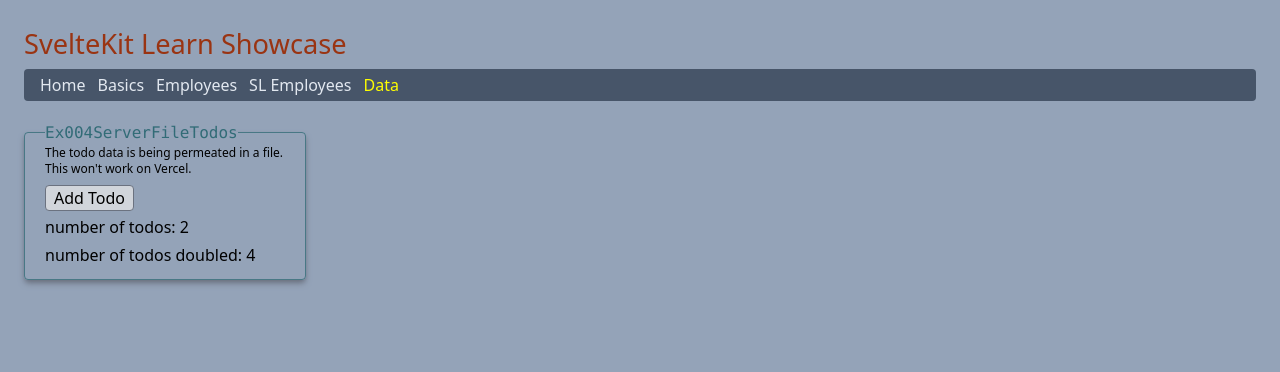
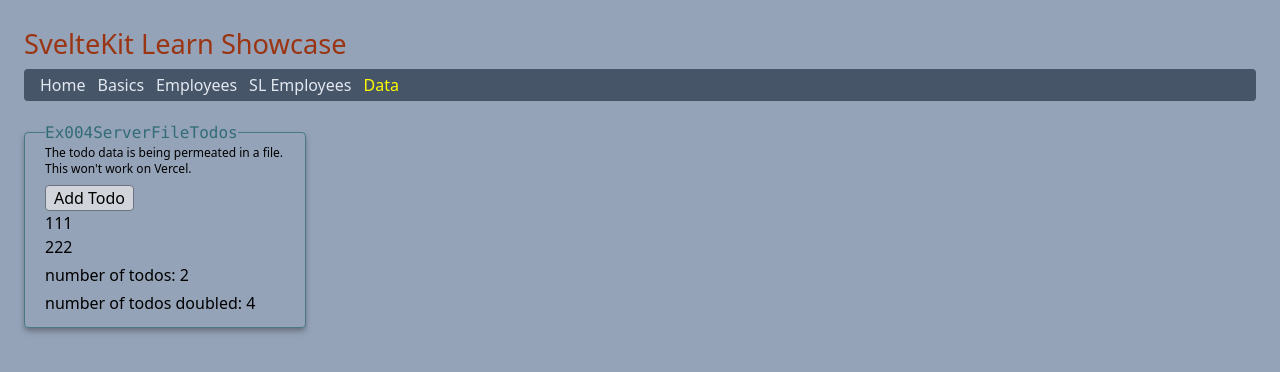
Before and after one commit to edwardtanguay/sveltekit-learn-showcase, a SvelteKit app: page /data in a window 1280 px wide. Shown: the top 372 px of the page. Built offline with nearby package versions, Linux system fonts and the light colour scheme.

Commit message:
todos server working

```diff
--- a/src/components/examples/Ex004ServerFileTodos.svelte
+++ b/src/components/examples/Ex004ServerFileTodos.svelte
@@ -4,15 +4,22 @@
 	$: totalDoubled = todos.length * 2;
 
 	const addTodo = () => {
-		console.log('adding');
 		todos.push('999');
-		console.log(todos);
+		todos = structuredClone(todos);
 	};
 </script>
 
-<p class="w-fit max-w-[15rem] text-xs">The todo data is being permeated in a file. This won't work on Vercel.</p>
+<p class="w-fit max-w-[15rem] text-xs">
+	The todo data is being permeated in a file. This won't work on Vercel.
+</p>
 <button on:click={addTodo} class="bg-gray-300 px-2 mt-2 rounded border border-gray-500 w-fit"
 	>Add Todo</button
 >
+
+<ul>
+	{#each todos as todo}
+		<li>{todo}</li>
+	{/each}
+</ul>
 <p class=" pt-1">number of todos: {todos.length}</p>
 <p class=" pt-1">number of todos doubled: {totalDoubled}</p>
```
